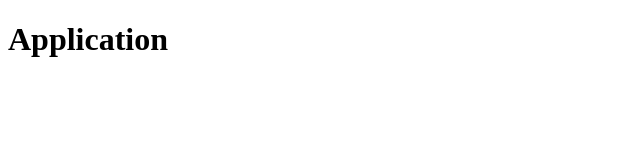
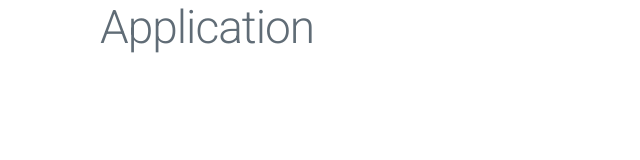
Before and after one commit to ematipico/react-redux-smaple, a React app: page / in a window 1280 px wide. Shown: the whole page, without its empty margins (0-640 px from the left). Built offline with nearby package versions, Linux system fonts and the light colour scheme.

Commit message:
remove milligram from npm and added as CDN

```diff
--- a/package.json
+++ b/package.json
@@ -23,7 +23,6 @@
   "homepage": "https://github.com/ematipico/react-redux-smaple#readme",
   "dependencies": {
     "babel-polyfill": "^6.20.0",
-    "milligram": "^1.2.4",
     "npm": "^4.1.1",
     "react": "^15.4.2",
     "react-dom": "^15.4.2",
--- a/src/app/app.js
+++ b/src/app/app.js
@@ -3,9 +3,12 @@ import React from 'react'
 export default class App extends React.Component {
   render () {
     return (
-      <h1>
-        Application
-      </h1>
+      <div className='container'>
+        <h1>
+          Application
+        </h1>
+
+      </div>
     )
   }
 }
--- a/src/index.html
+++ b/src/index.html
@@ -3,6 +3,15 @@
   <head>
     <meta charset="utf-8">
     <title>React and Redux sample</title>
+    <!-- Google Fonts -->
+    <link rel="stylesheet" href="https://fonts.googleapis.com/css?family=Roboto:300,300italic,700,700italic">
+
+    <!-- CSS Reset -->
+    <link rel="stylesheet" href="https://cdnjs.cloudflare.com/ajax/libs/normalize/5.0.0/normalize.min.css">
+
+    <!-- Milligram CSS minified -->
+    <link rel="stylesheet" href="https://cdnjs.cloudflare.com/ajax/libs/milligram/1.2.4/milligram.min.css">
+
   </head>
   <body>
     <div id="app">
```
